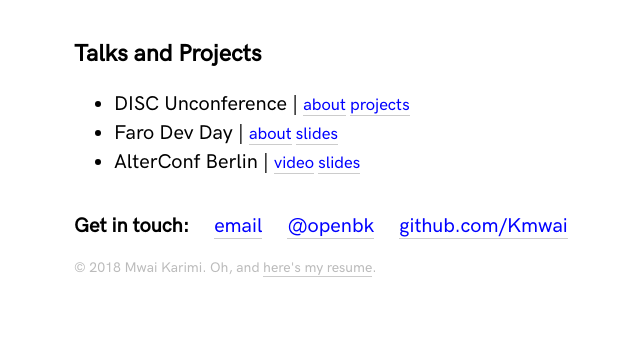
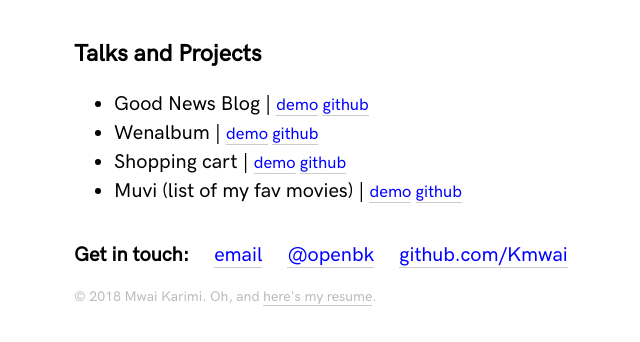
Before and after one commit to Kmwai/projects, a plain HTML site: page index.html in a window 1280 px wide. Shown: the part 182-524 px from the top of the page, without its empty margins (21-661 px from the left). Drawn offline with Linux system fonts and the light colour scheme.

Commit message:
add projs"

```diff
--- a/index.html
+++ b/index.html
@@ -75,23 +75,29 @@
        <div class="column-two-thirds">
            <h3><strong>Talks and Projects</strong></h3>
            <ul class="list list-bullet">
-               <li>DISC Unconference |
+               <li>Good News Blog |
                    <small>
-                       <a href="https://pydata.org/nyc2017/diversity-inclusion/disc-unconference-2017/" target="_blank">about</a>
-                       <a href="https://github.com/numfocus/DISC-unconf-17" target="_blank">projects</a>
+                       <a href="https://good-news-blog.herokuapp.com/" target="_blank">demo</a>
+                       <a href="https://github.com/Kmwai/blog" target="_blank">github</a>
                     </small>
                 </li>
-               <li>Faro Dev Day |
+               <li>Wenalbum |
                    <small>
-                       <a href="http://devday.pt" target="_blank">about</a>
-                       <a href="https://bit.ly/2xNLpQ0" target="_blank">slides</a>
+                       <a href="https://wenalbum.herokuapp.com" target="_blank">demo</a>
+                       <a href="https://github.com/Kmwai/wenalbum" target="_blank">github</a>
                     </small>
                 </li>
-               <li>AlterConf Berlin |
+               <li>Shopping cart |
                    <small>
-                       <a href="http://www.youtube.com/watch?v=enfEmbPa_-E" target="_blank">video</a>
-                       <a href="https://bit.ly/2Op4ilW" target="_blank">slides</a>
+                       <a href="#" target="_blank">demo</a>
+                       <a href="https://github.com/Kmwai/" target="_blank">github</a>
                    </small>
+               </li>
+               <li>Muvi (list of my fav movies) |
+                 <small>
+                   <a href="#" target="_blank">demo</a>
+                   <a href="https://github.com/Kmwai/muvi" target="_blank">github</a>
+                 </small>
                </li>
            </ul>
        </div>
```
